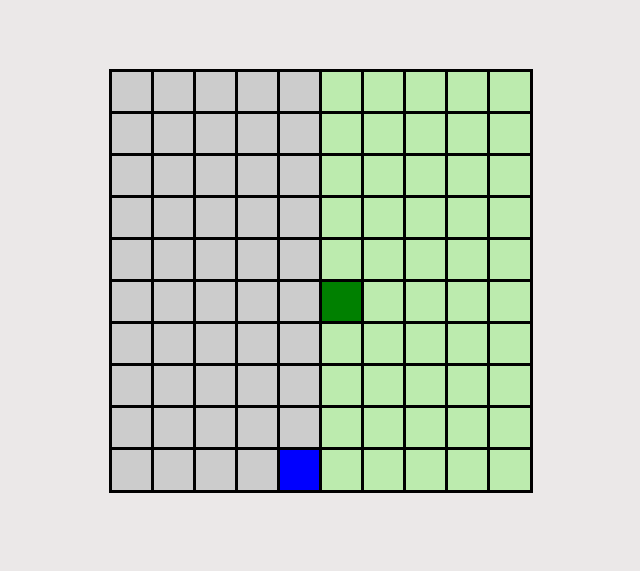
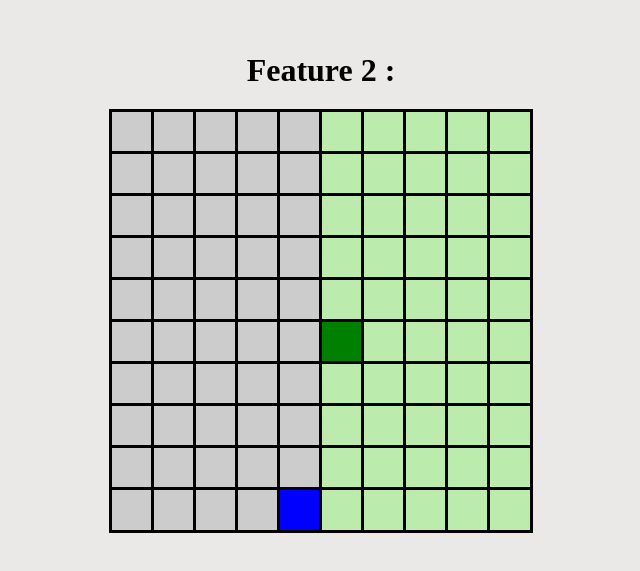
Before and after one commit to TheAymenBLG/path_finder_animation, a plain HTML site: page index.html in a window 1280 px wide. Shown: the part 119-690 px from the top of the page, without its empty margins (319-959 px from the left). Drawn offline with Linux system fonts and the light colour scheme.

Commit message:
Code feature 2

```diff
--- a/index.html
+++ b/index.html
@@ -10,6 +10,7 @@
 
 
 <body>
+  <h1>Feature 2 :</h1>
   <div id="grid">
     <!-- 100 tiles -->
     <!-- You can generate these with JS, but here they’re written out for clarity -->
```
